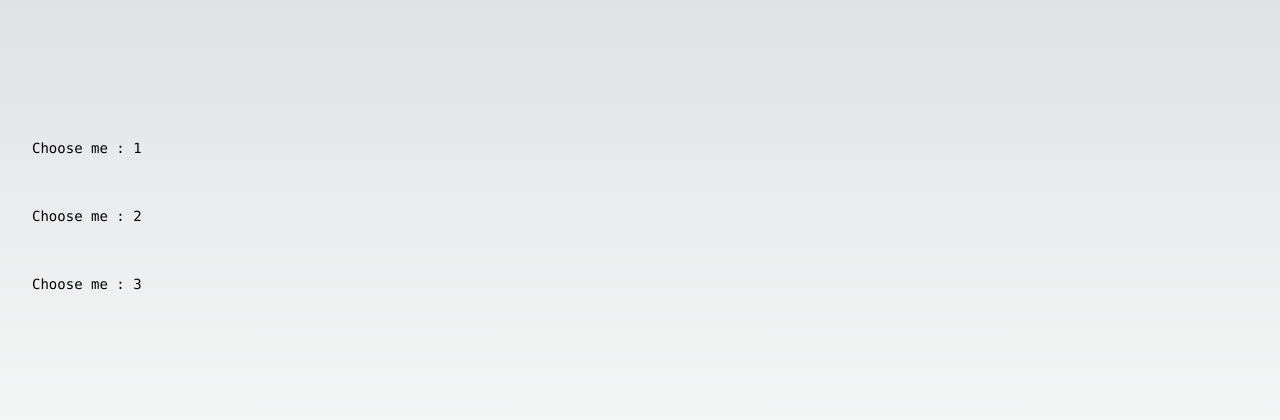
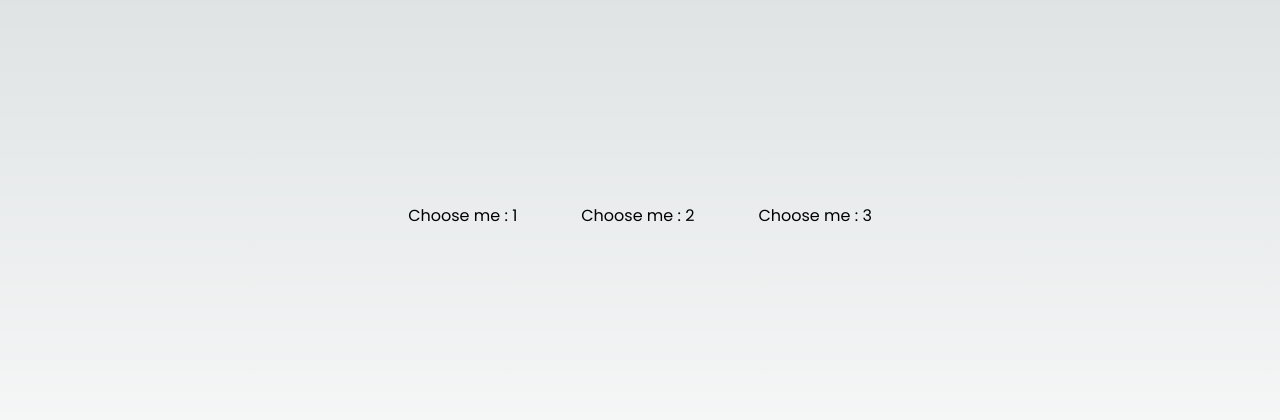
Before and after one commit to deUwUs-vult/Projet-accessibilite, a Next.js app: page / in a window 1280 px wide. Shown: the part 184-604 px from the top of the page. Built offline with nearby package versions, Linux system fonts and the light colour scheme.

Commit message:
add of footer

```diff
--- a/src/app/layout.tsx
+++ b/src/app/layout.tsx
@@ -17,9 +17,7 @@ export default function RootLayout({
   return (
     <html lang="en">
       <body className={poppins.className}>
-        <main className="w-full max-w-5xl items-center justify-between font-mono text-sm lg:flex">
           {children}
-        </main>
         </body>
     </html>
   );
--- a/src/app/page.tsx
+++ b/src/app/page.tsx
@@ -4,19 +4,19 @@ import Template from "@/components/templates";
 import { useState, useEffect } from "react";
 export default function Home() {
   const [templateList, setTemplateList] = useState<number[]>([]);
+  const [templateName, setTemplateName] = useState<string[]>(["Quiz", "QCM", "Sondage"]);
 
   useEffect(() => {
     fetch ("api/template", {method: "GET"})
   .then(async (res) => {
-
     setTemplateList([1,2,3]);
   });
   },[]);
 
   return (
-      <div className="flex flex-col items-center justify-center min-h-screen py-2">
-        {templateList.map((id) => (
-          <Template id={id} key={id}/>
+      <div className="flex items-center justify-center min-w-screen min-h-screen">
+        {templateList.map((id, i) => (
+          <Template id={id} name={templateName[i]} key={id}/>
         ))}
       </div>
   );
--- a/src/app/template/[id]/page.tsx
+++ b/src/app/template/[id]/page.tsx
@@ -1,5 +1,7 @@
 "use client";
 import React, { useEffect } from 'react';
+import Footer from '@/components/footer';
+import NameForQuiz from '@/components/nameForQuiz';
 
 
 export default function page({params}: {params: {id: string}}){
@@ -13,9 +15,9 @@ export default function page({params}: {params: {id: string}}){
     })},[]);
 
     return (
-        <div>
-            <h1>Template Page</h1>
-            <p>Template ID: {params.id}</p>
+        <div className='bg-[#383F51] w-screen h-screen flex'>
+            <NameForQuiz></NameForQuiz>
+
         </div>
     );
 }
--- /dev/null
+++ b/src/components/footer.tsx
@@ -0,0 +1,13 @@
+import React from "react";
+
+export default function Footer() {
+    return (
+            <div className='bg-[#C8C8C8] flex flex-col items-center  self-end w-screen py-4 text-black'>
+            <p>
+               Copyright © 2024 Deus Vult. Tous droits réservés.<br/>
+               Fait avec ❤️ par <a href='https://github.com/albanagisa' className='text-red-500'>Alban Girardi </a>, <a href='https://github.com/PommeDAPI7749' className='text-red-500'>Mayeul Boeri</a>, <a href='https://github.com/jahaa69' className='text-red-500'> Bastien Exposito</a>, <a href='https://github.com/dev-velris' className='text-red-500'>Alexis Soubieux</a> et <a href='https://github.com/vardose' className='text-red-500'>Axel Giraudon.</a>
+            </p>
+            </div>
+
+    );
+}
```
